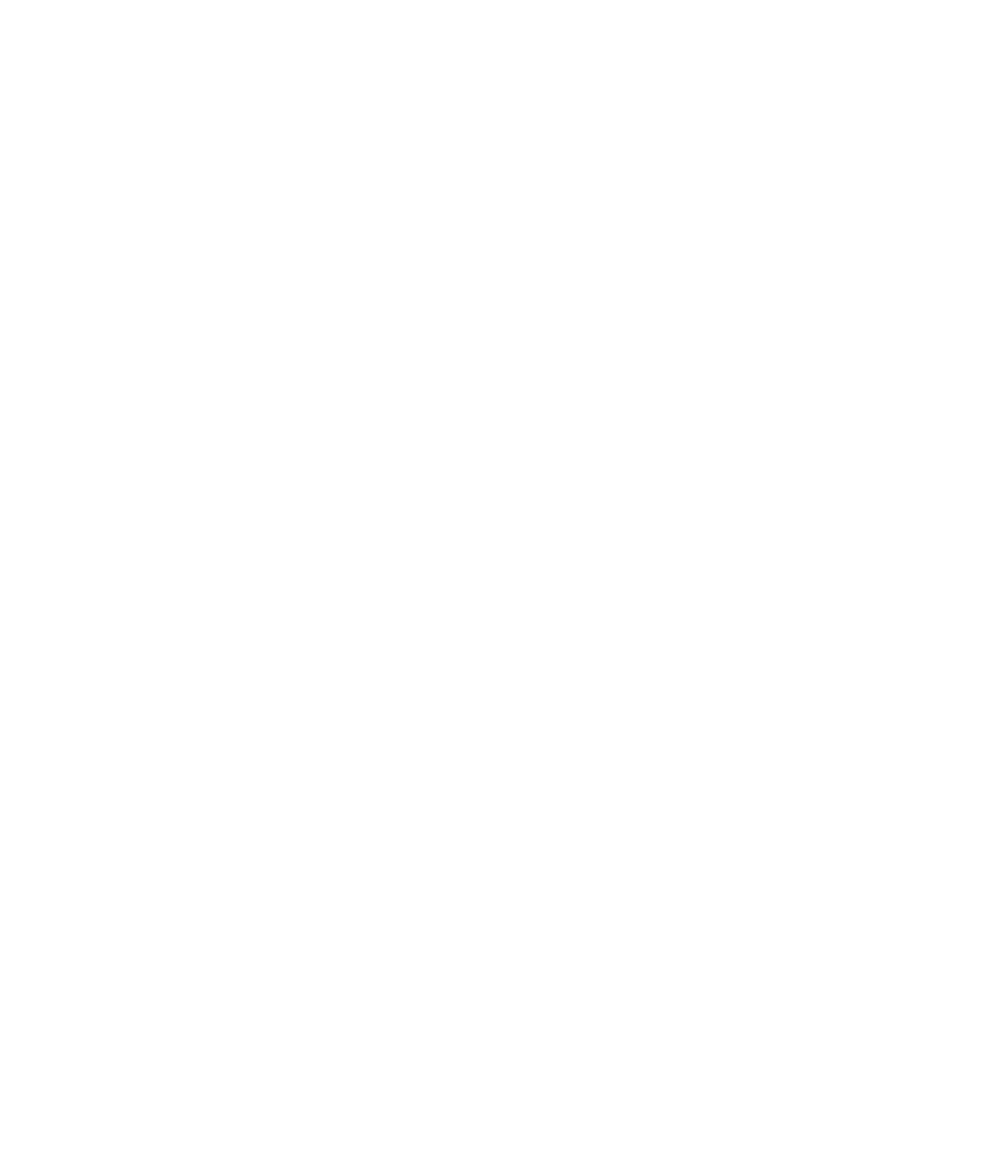
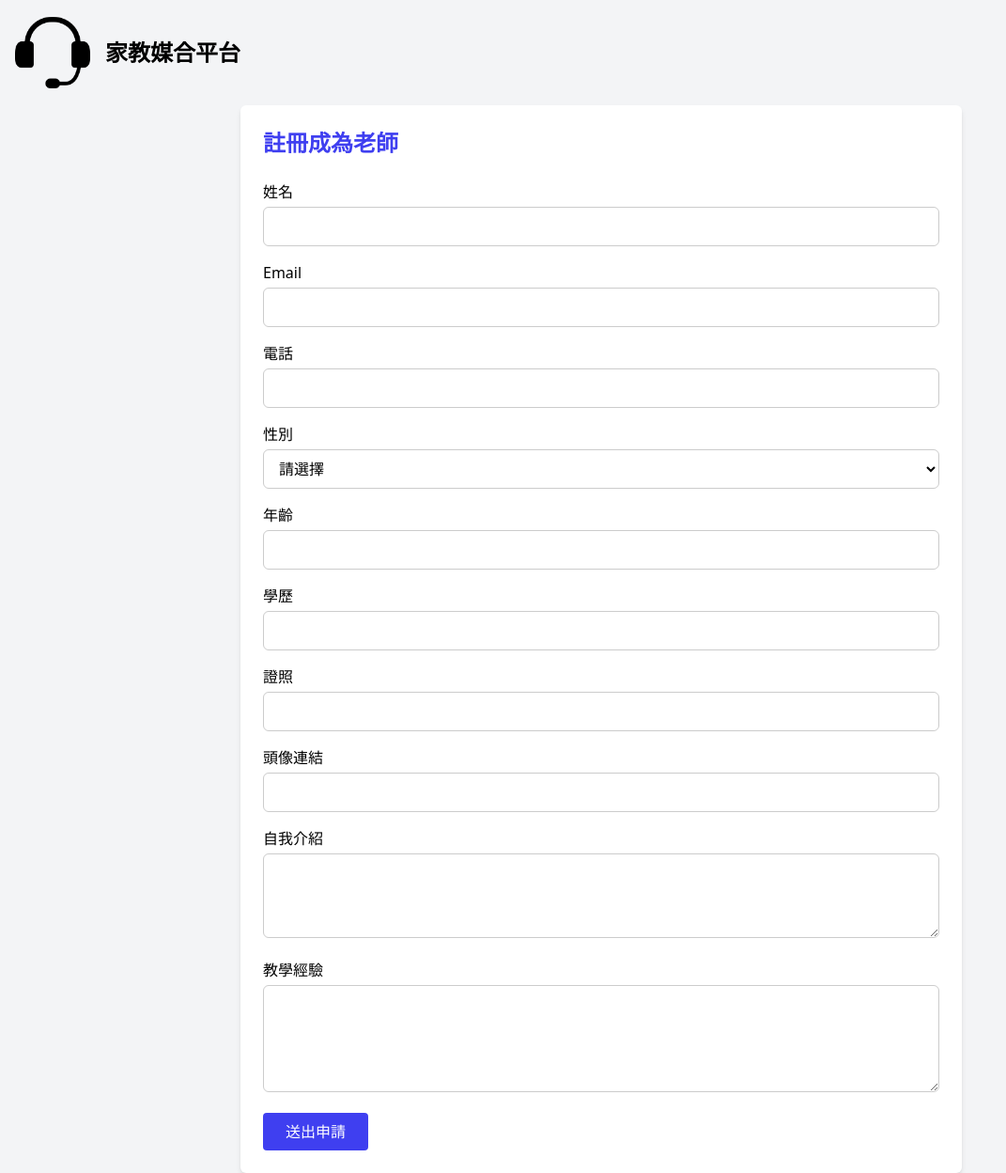
Before and after one commit to TobyWuNumOne/tutor-matching-platform, a Vue app in the folder frontend/: page /register-teacher in a window 1280 px wide. Before the commit this address had no page. Shown: the whole page at 94% size, without its empty margins (0-1071 px from the left). Before the commit the page ends 800 px from the top, so only its background shows below. Built offline with nearby package versions, Linux system fonts and the light colour scheme.

Commit message:
feat(register): 新增註冊成為老師頁面及相關路由

```diff
--- a/frontend/src/components/Navbar.vue
+++ b/frontend/src/components/Navbar.vue
@@ -25,43 +25,29 @@
 </script>
 
 <template>
-    <nav
-        class="fixed top-0 w-full h-[80px] bg-[#3F3FF0] flex justify-between items-center px-4 z-50"
-    >
+    <nav class="fixed top-0 w-full h-[80px] bg-[#3F3FF0] flex justify-between items-center px-4 z-50">
         <!-- 左側 logo -->
         <div class="flex items-center gap-2 sm:gap-5">
-            <img
-                src="../assets/customer-service-headset.png"
-                class="w-10 h-10 invert"
-            />
+            <img src="../assets/customer-service-headset.png" class="w-10 h-10 invert" />
             <p class="text-white text-base sm:text-2xl">
                 <RouterLink to="/">家教媒合平台</RouterLink>
             </p>
         </div>
         <!-- 桌機版導覽與按鈕 -->
         <div class="hidden md:flex items-center gap-5">
-            <div
-                class="text-white flex items-center gap-3"
-                v-if="role === 'student' && $route.path !== '/'"
-            >
+            <div class="text-white flex items-center gap-3" v-if="role === 'student' && $route.path !== '/'">
                 <RouterLink to="/search">預約老師</RouterLink>
                 <span class="text-white">｜</span>
                 <RouterLink to="/personaldashboard">學生個人頁面</RouterLink>
             </div>
 
             <!-- 老師 -->
-            <div
-                class="text-white flex items-center gap-3"
-                v-else-if="role === 'teacher' && $route.path !== '/'"
-            >
+            <div class="text-white flex items-center gap-3" v-else-if="role === 'teacher' && $route.path !== '/'">
                 <RouterLink to="/teacherdashboard">教師個人頁面</RouterLink>
             </div>
 
             <!-- 既是老師也是學生 -->
-            <div
-                class="text-white flex items-center gap-3"
-                v-else-if="role === 'both' && $route.path !== '/'"
-            >
+            <div class="text-white flex items-center gap-3" v-else-if="role === 'both' && $route.path !== '/'">
                 <RouterLink to="/search">預約老師</RouterLink>
                 <span class="text-white">｜</span>
                 <RouterLink to="/personaldashboard">學生個人頁面</RouterLink>
@@ -70,108 +56,82 @@
             </div>
 
             <!-- 管理者 -->
-            <div
-                class="text-white flex items-center gap-3"
-                v-else-if="role === 'admin' && $route.path !== '/'"
-            >
+            <div class="text-white flex items-center gap-3" v-else-if="role === 'admin' && $route.path !== '/'">
                 <RouterLink to="/">管理者頁面</RouterLink>
             </div>
 
+            <RouterLink to="/register-teacher">
+                <button
+                    class="w-[140px] h-[40px] border border-white text-white bg-transparent rounded-md hover:bg-white hover:text-[#3F3FF0] transition cursor-pointer">
+                    註冊成為老師
+                </button>
+            </RouterLink>
+
             <RouterLink to="/login">
-                <button
-                    v-if="!login"
-                    class="w-[98px] h-[40px] border border-white text-white bg-[#3F3FF0] rounded-md hover:bg-white hover:text-[#3F3FF0] transition cursor-pointer"
-                >
+                <button v-if="!login"
+                    class="w-[98px] h-[40px] border border-white text-white bg-[#3F3FF0] rounded-md hover:bg-white hover:text-[#3F3FF0] transition cursor-pointer">
                     登入
                 </button>
-                <button
-                    v-else
-                    class="w-[98px] h-[40px] border border-white text-white bg-[#3F3FF0] rounded-md hover:bg-white hover:text-[#3F3FF0] transition cursor-pointer"
-                >
+                <button v-else
+                    class="w-[98px] h-[40px] border border-white text-white bg-[#3F3FF0] rounded-md hover:bg-white hover:text-[#3F3FF0] transition cursor-pointer">
                     登出
                 </button>
             </RouterLink>
         </div>
 
         <!-- 手機版漢堡選單 -->
-        <button
-            class="md:hidden text-white"
-            @click="toggleMobileMenu"
-            aria-label="Toggle Menu"
-        >
-            <svg
-                class="w-8 h-8"
-                fill="none"
-                stroke="currentColor"
-                stroke-width="2"
-                viewBox="0 0 24 24"
-            >
-                <path
-                    stroke-linecap="round"
-                    stroke-linejoin="round"
-                    d="M4 6h16M4 12h16M4 18h16"
-                />
+        <button class="md:hidden text-white" @click="toggleMobileMenu" aria-label="Toggle Menu">
+            <svg class="w-8 h-8" fill="none" stroke="currentColor" stroke-width="2" viewBox="0 0 24 24">
+                <path stroke-linecap="round" stroke-linejoin="round" d="M4 6h16M4 12h16M4 18h16" />
             </svg>
         </button>
 
         <!-- 手機版展開選單 -->
-        <div
-            v-if="showMenu"
-            class="absolute top-[110px] right-4 bg-white shadow-lg rounded-md w-52 sm:hidden z-50 text-sm divide-y divide-gray-200"
-        >
+        <div v-if="showMenu"
+            class="absolute top-[110px] right-4 bg-white shadow-lg rounded-md w-52 sm:hidden z-50 text-sm divide-y divide-gray-200">
             <div class="flex flex-col text-[#3F3FF0] font-medium">
-                <RouterLink
-                    to="/search"
-                    class="px-4 py-3 hover:bg-[#f0f4ff] transition"
-                >
+                <RouterLink to="/search" class="px-4 py-3 hover:bg-[#f0f4ff] transition">
                     預約老師
                 </RouterLink>
 
-                <RouterLink
-                    to="/personaldashboard"
-                    v-if="role === 'student' && $route.path !== '/'"
-                    class="px-4 py-3 hover:bg-[#f0f4ff] transition"
-                >
+                <RouterLink to="/personaldashboard" v-if="role === 'student' && $route.path !== '/'"
+                    class="px-4 py-3 hover:bg-[#f0f4ff] transition">
                     學生個人頁面
                 </RouterLink>
 
-                <RouterLink
-                    to="/teacherdashboard"
-                    v-else-if="role === 'teacher' && $route.path !== '/'"
-                    class="px-4 py-3 hover:bg-[#f0f4ff] transition"
-                >
+                <RouterLink to="/teacherdashboard" v-else-if="role === 'teacher' && $route.path !== '/'"
+                    class="px-4 py-3 hover:bg-[#f0f4ff] transition">
                     教師個人頁面
                 </RouterLink>
 
-                <RouterLink
-                    to="/"
-                    v-else-if="role === 'admin' && $route.path !== '/'"
-                    class="px-4 py-3 hover:bg-[#f0f4ff] transition"
-                >
+                <RouterLink to="/" v-else-if="role === 'admin' && $route.path !== '/'"
+                    class="px-4 py-3 hover:bg-[#f0f4ff] transition">
                     管理者頁面
                 </RouterLink>
 
                 <template v-else-if="role === 'both' && $route.path !== '/'">
-                    <RouterLink
-                        to="/personaldashboard"
-                        class="px-4 py-3 hover:bg-[#f0f4ff] transition"
-                    >
+                    <RouterLink to="/personaldashboard" class="px-4 py-3 hover:bg-[#f0f4ff] transition">
                         學生個人頁面
                     </RouterLink>
-                    <RouterLink
-                        to="/teacherdashboard"
-                        class="px-4 py-3 hover:bg-[#f0f4ff] transition"
-                    >
+                    <RouterLink to="/teacherdashboard" class="px-4 py-3 hover:bg-[#f0f4ff] transition">
                         教師個人頁面
                     </RouterLink>
                 </template>
             </div>
 
             <div class="px-4 py-3">
+                <RouterLink to="/register-teacher">
+                    <button
+                        class="w-full border border-[#3F3FF0] text-[#3F3FF0] bg-white rounded-md px-4 py-2 hover:bg-[#3F3FF0] hover:text-white transition cursor-pointer">
+                        註冊成為老師
+                    </button>
+                </RouterLink>
+            </div>
+
+            <div class="px-4 py-3">
                 <RouterLink to="/login">
                     <button
-                        class="w-full border border-[#3F3FF0] text-[#3F3FF0] bg-white rounded-md px-4 py-2 hover:bg-[#3F3FF0] hover:text-white transition cursor-pointer"
-                    >
+                        class="w-full border border-[#3F3FF0] text-[#3F3FF0] bg-white rounded-md px-4 py-2 hover:bg-[#3F3FF0] hover:text-white transition cursor-pointer">
                         {{ login ? '登出' : '登入' }}
                     </button>
                 </RouterLink>
--- /dev/null
+++ b/frontend/src/pages/RegisterTeacher.vue
@@ -0,0 +1,121 @@
+<script setup>
+import { ref } from 'vue';
+
+const form = ref({
+    name: '',
+    email: '',
+    phone: '',
+    gender: '',
+    age: '',
+    education: '',
+    certifications: '',
+    avatar: '',
+    intro: '',
+    teaching_experience: '',
+    status: 'pending', // 預設為審核中
+    blue_premium: false,
+    user_id: 1, // 你可以根據登入狀態帶入實際的 user_id
+});
+
+const submitted = ref(false);
+
+function submitForm() {
+    // 可以改成實際發送 POST 到後端 API
+    console.log('教師申請資料：', form.value);
+
+    // 模擬送出成功
+    submitted.value = true;
+
+    // 清空表單（可選）
+    // Object.keys(form.value).forEach((key) => form.value[key] = '');
+}
+</script>
+
+<template>
+    <div class="min-h-screen flex flex-col items-center justify-center bg-gray-100 relative">
+        <!-- Logo 區 -->
+        <div class="absolute top-4 left-4 flex items-center gap-4">
+            <img src="../assets/customer-service-headset.png" class="w-20 h-20" />
+            <h2 class="text-2xl font-bold">家教媒合平台</h2>
+        </div>
+        <div class="max-w-3xl w-full mx-auto p-6 mt-28 bg-white shadow-md rounded-md">
+            <h2 class="text-2xl font-semibold text-[#3F3FF0] mb-6">註冊成為老師</h2>
+            <form @submit.prevent="submitForm" class="space-y-4">
+                <div class="grid grid-cols-1 md:grid-cols-2 gap-4">
+                    <div>
+                        <label class="block mb-1 font-medium">姓名</label>
+                        <input v-model="form.name" type="text" required class="input" />
+                    </div>
+                    <div>
+                        <label class="block mb-1 font-medium">Email</label>
+                        <input v-model="form.email" type="email" required class="input" />
+                    </div>
+                    <div>
+                        <label class="block mb-1 font-medium">電話</label>
+                        <input v-model="form.phone" type="text" required class="input" />
+                    </div>
+                    <div>
+                        <label class="block mb-1 font-medium">性別</label>
+                        <select v-model="form.gender" required class="input">
+                            <option value="" disabled>請選擇</option>
+                            <option value="男">男</option>
+                            <option value="女">女</option>
+                            <option value="其他">其他</option>
+                        </select>
+                    </div>
+                    <div>
+                        <label class="block mb-1 font-medium">年齡</label>
+                        <input v-model="form.age" type="number" required class="input" />
+                    </div>
+                    <div>
+                        <label class="block mb-1 font-medium">學歷</label>
+                        <input v-model="form.education" type="text" class="input" />
+                    </div>
+                    <div>
+                        <label class="block mb-1 font-medium">證照</label>
+                        <input v-model="form.certifications" type="text" class="input" />
+                    </div>
+                    <div>
+                        <label class="block mb-1 font-medium">頭像連結</label>
+                        <input v-model="form.avatar" type="text" class="input" />
+                    </div>
+                </div>
+
+                <div>
+                    <label class="block mb-1 font-medium">自我介紹</label>
+                    <textarea v-model="form.intro" rows="3" class="input"></textarea>
+                </div>
+
+                <div>
+                    <label class="block mb-1 font-medium">教學經驗</label>
+                    <textarea v-model="form.teaching_experience" rows="4" class="input"></textarea>
+                </div>
+
+                <div class="flex items-center justify-between">
+                    <button type="submit"
+                        class="bg-[#3F3FF0] text-white px-6 py-2 rounded hover:bg-[#2f2fd9] transition">
+                        送出申請
+                    </button>
+                </div>
+            </form>
+
+            <p v-if="submitted" class="text-green-600 mt-4">申請已送出，我們會盡快審核！</p>
+        </div>
+    </div>
+</template>
+
+<style scoped>
+.input {
+    width: 100%;
+    padding: 0.5rem 0.75rem;
+    border: 1px solid #ccc;
+    border-radius: 0.375rem;
+    transition: border 0.2s;
+}
+
+.input:focus {
+    outline: none;
+    border-color: #3F3FF0;
+    box-shadow: 0 0 0 1px #3F3FF0;
+}
+</style>
--- a/frontend/src/router/index.js
+++ b/frontend/src/router/index.js
@@ -8,6 +8,7 @@
 import TeacherDashboard from "../pages/TeacherDashboard.vue";
 import TeacherInfoPage from "../pages/TeacherInfoPage.vue";
 import Booking from "../pages/Booking.vue";
+import RegisterTeacher from "../pages/RegisterTeacher.vue";
 
 const routes = [
     {
@@ -46,6 +47,10 @@
         path: "/booking",
         component: Booking,
     },
+    {
+        path: "/register-teacher",
+        component: RegisterTeacher,
+    },
 ];
 
 const router = createRouter({
```
Lines whose indentation alone changed are shown as unchanged.
